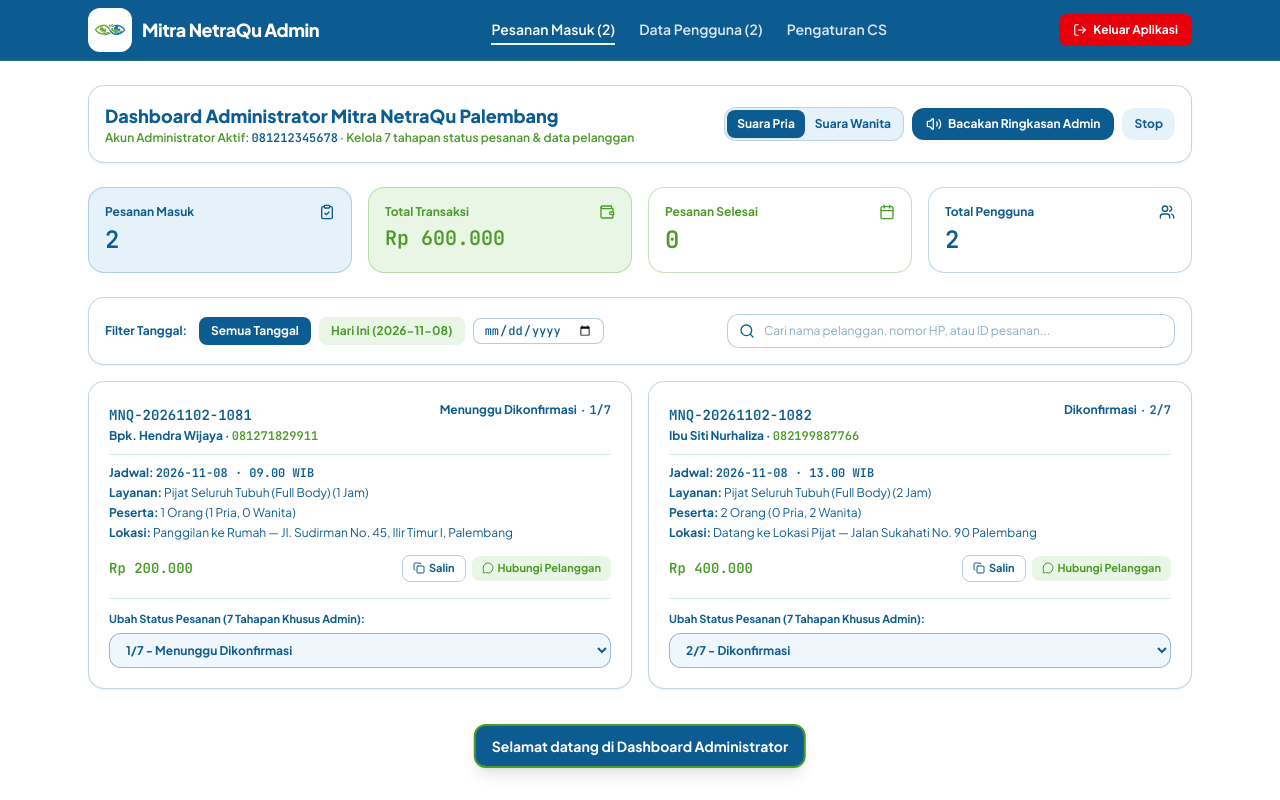
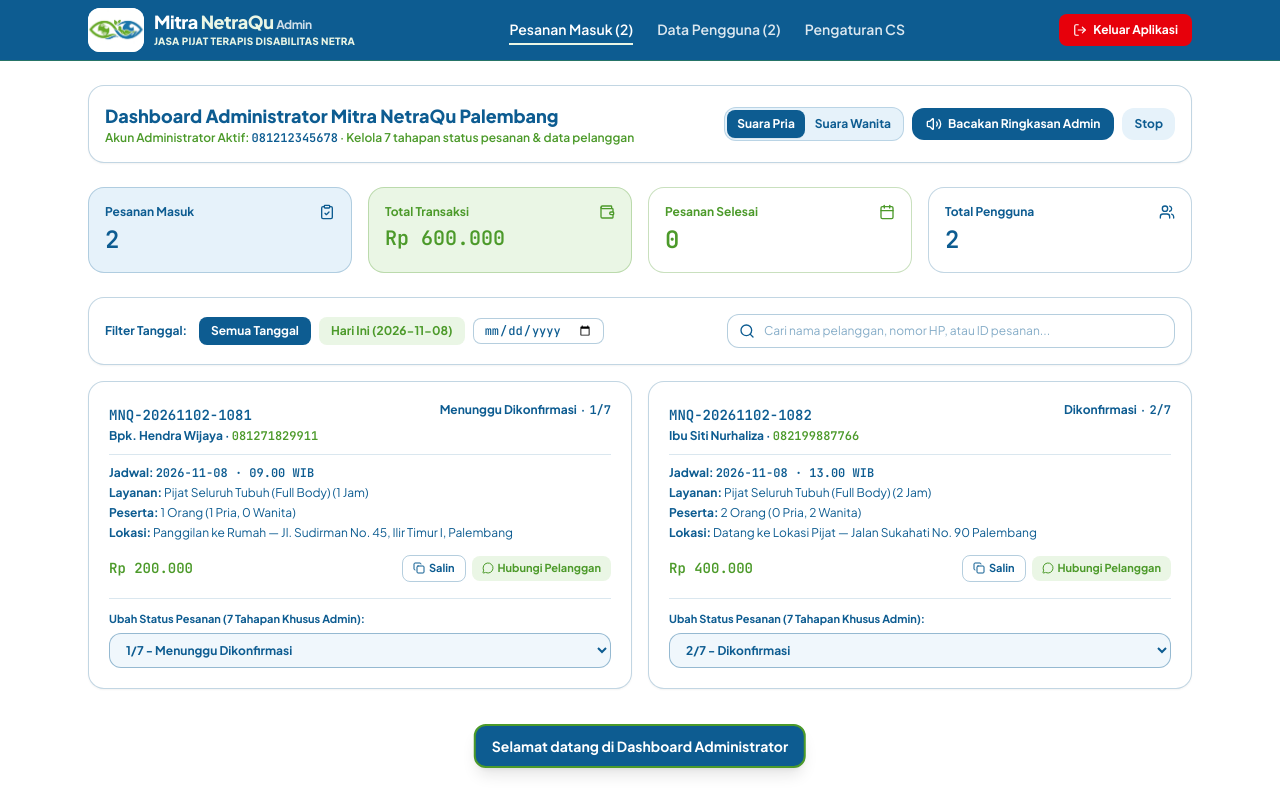
Before and after one commit to molzania/Mitra-NetraQu-Web-App, a React (Vite) app: page / in a window 1280 px wide. Both pictures are taken after a click on the button "Admin Dashboard (081212345678)". Built offline with nearby package versions, Linux system fonts and the light colour scheme.

Commit message:
style: update brand identity and logo UI
Refactor the branding components and UI headers to include a consistent, standardized "JASA PIJAT TERAPIS DISABILITAS NETRA" sub-label and updated logo layout across the application.

```diff
--- a/src/components/AdminScreen.tsx
+++ b/src/components/AdminScreen.tsx
@@ -94,14 +94,24 @@ export function AdminScreen({
       <header className="sticky top-0 z-30 bg-[#0D5C91] text-white border-b border-[#4C9A2A]/40">
         <div className="max-w-6xl mx-auto px-4 sm:px-6 h-15 flex items-center justify-between gap-8">
           {/* Zone 1: Brand Title with Icon Image */}
-          <div className="inline-flex items-center gap-2.5 font-extrabold text-base sm:text-lg tracking-tight whitespace-nowrap shrink-0">
-            <img
-              src={MITRA_ICON_IMAGE}
-              alt="Icon Mitra NetraQu"
-              referrerPolicy="no-referrer"
-              className="w-11 h-11 rounded-xl object-contain object-center bg-white p-1 shrink-0"
-            />
-            <span>Mitra NetraQu Admin</span>
+          <div className="inline-flex items-center gap-2.5 whitespace-nowrap shrink-0">
+            <div className="w-14 h-11 rounded-xl overflow-hidden bg-white shrink-0 flex items-center justify-center">
+              <img
+                src={MITRA_ICON_IMAGE}
+                alt="Logo Mitra NetraQu"
+                referrerPolicy="no-referrer"
+                className="w-full h-full object-cover object-center scale-[1.12]"
+              />
+            </div>
+            <div className="leading-tight">
+              <div className="font-extrabold text-base sm:text-lg tracking-tight leading-none text-white">
+                Mitra <span className="text-[#EAF6E5]">NetraQu</span>{" "}
+                <span className="text-xs font-bold text-white/80">Admin</span>
+              </div>
+              <div className="text-[9px] sm:text-[10px] font-extrabold uppercase tracking-wide text-[#EAF6E5] mt-0.5">
+                JASA PIJAT TERAPIS DISABILITAS NETRA
+              </div>
+            </div>
           </div>
 
           {/* Zone 2: Navigation Links */}
--- a/src/components/AuthScreen.tsx
+++ b/src/components/AuthScreen.tsx
@@ -258,8 +258,8 @@ export function AuthScreen({
           {/* Left Column: Brand Value Proposition & Service Catalog Preview */}
           <div className="lg:col-span-7 flex flex-col justify-between bg-white border border-[#0D5C91]/20 rounded-2xl p-6 sm:p-8 shadow-sm">
             <div className="space-y-5">
-              <div className="text-xs font-bold text-[#4C9A2A] tracking-wide">
-                Layanan Terapis Tuna Netra Bersertifikat · Palembang
+              <div className="text-xs font-extrabold text-[#4C9A2A] tracking-wider uppercase">
+                JASA PIJAT TERAPIS DISABILITAS NETRA · PALEMBANG
               </div>
               <h1 className="text-2xl sm:text-3xl lg:text-4xl font-extrabold text-[#0D5C91] tracking-tight leading-tight">
                 Solusi Kebugaran & Relaksasi Bersama Terapis Profesional
--- a/src/components/BrandMark.tsx
+++ b/src/components/BrandMark.tsx
@@ -7,21 +7,23 @@ export const MITRA_FULL_LOGO_IMAGE =
 
 export function MitraNetraLogo({ className = "" }: { className?: string }) {
   return (
-    <div className={`inline-flex items-center gap-3.5 select-none ${className}`}>
-      <div className="w-16 h-16 sm:w-20 sm:h-20 rounded-2xl overflow-hidden bg-white border-2 border-[#0D5C91]/25 shadow-xs shrink-0 flex items-center justify-center p-1">
+    <div className={`inline-flex items-center gap-3 select-none ${className}`}>
+      <div className="w-20 h-14 sm:w-24 sm:h-16 rounded-2xl overflow-hidden bg-white border-2 border-[#0D5C91]/20 shadow-xs shrink-0 flex items-center justify-center px-1">
         <img
           src={MITRA_ICON_IMAGE}
-          alt="Icon Mitra NetraQu Palembang"
+          alt="Logo Mitra NetraQu"
           referrerPolicy="no-referrer"
-          className="w-full h-full object-contain object-center scale-[1.08] transform-gpu"
+          className="w-full h-full object-cover object-center scale-[1.12] transform-gpu"
         />
       </div>
       <div className="text-left leading-tight">
-        <div className="font-extrabold tracking-tight text-lg sm:text-xl text-[#0D5C91]">
-          Mitra <span className="text-[#4C9A2A]">NetraQu</span>
+        <div className="font-extrabold tracking-tight text-lg sm:text-2xl leading-none">
+          <span className="text-[#0D5C91]">Mitra</span>{" "}
+          <span className="text-[#4C9A2A]">NetraQu</span>
         </div>
-        <div className="text-xs font-semibold text-[#4C9A2A]">
-          Terapis Pijat Tuna Netra Palembang
+        <div className="text-[10px] sm:text-[11px] font-extrabold uppercase tracking-wide text-slate-900 leading-tight mt-1">
+          <div>JASA PIJAT TERAPIS</div>
+          <div>DISABILITAS NETRA</div>
         </div>
       </div>
     </div>
@@ -33,20 +35,22 @@ export function MitraNetraFullLogo({ className = "w-full" }: { className?: strin
     <div
       className={`flex flex-col items-center justify-center mx-auto select-none text-center ${className}`}
     >
-      <div className="w-40 h-28 sm:w-48 sm:h-32 overflow-hidden flex items-center justify-center mx-auto">
+      <div className="w-60 h-24 sm:w-72 sm:h-28 overflow-hidden flex items-center justify-center mx-auto">
         <img
           src={MITRA_FULL_LOGO_IMAGE}
-          alt="Logo Mitra NetraQu - Jasa Pijat Terapis Tuna Netra"
+          alt="Logo Mitra NetraQu - Jasa Pijat Terapis Disabilitas Netra"
           referrerPolicy="no-referrer"
-          className="w-full h-full object-contain object-center scale-[1.2] transform-gpu mx-auto"
+          className="w-full h-full object-cover object-center scale-[1.15] transform-gpu mx-auto"
         />
       </div>
-      <div className="mt-1 leading-tight">
-        <div className="text-xl sm:text-2xl font-extrabold tracking-tight text-[#0D5C91]">
-          MITRA <span className="text-[#4C9A2A]">NETRAQU</span>
+      <div className="mt-1 leading-none">
+        <div className="text-3xl sm:text-4xl font-extrabold tracking-tight">
+          <span className="text-[#0D5C91]">Mitra</span>{" "}
+          <span className="text-[#4C9A2A]">NetraQu</span>
         </div>
-        <div className="text-xs sm:text-sm font-bold text-slate-800 mt-0.5">
-          Jasa Pijat Terapis Tuna Netra
+        <div className="text-sm sm:text-base font-extrabold text-slate-950 uppercase tracking-wide leading-tight mt-2">
+          <div>JASA PIJAT TERAPIS</div>
+          <div>DISABILITAS NETRA</div>
         </div>
       </div>
     </div>
--- a/src/components/CustomerScreen.tsx
+++ b/src/components/CustomerScreen.tsx
@@ -218,17 +218,25 @@ export function CustomerScreen({
           <button
             type="button"
             onClick={() => setCustomerTab(0)}
-            className="inline-flex items-center gap-2.5 text-base sm:text-lg font-extrabold tracking-tight text-[#0D5C91] whitespace-nowrap shrink-0 cursor-pointer"
+            className="inline-flex items-center gap-2.5 text-left whitespace-nowrap shrink-0 cursor-pointer"
           >
-            <img
-              src={MITRA_ICON_IMAGE}
-              alt="Icon Mitra NetraQu"
-              referrerPolicy="no-referrer"
-              className="w-11 h-11 rounded-xl object-contain object-center bg-white border border-[#0D5C91]/25 p-1 shrink-0"
-            />
-            <span>
-              Mitra <span className="text-[#4C9A2A]">NetraQu</span>
-            </span>
+            <div className="w-14 h-11 rounded-xl overflow-hidden bg-white border border-[#0D5C91]/25 shrink-0 flex items-center justify-center">
+              <img
+                src={MITRA_ICON_IMAGE}
+                alt="Logo Mitra NetraQu"
+                referrerPolicy="no-referrer"
+                className="w-full h-full object-cover object-center scale-[1.12]"
+              />
+            </div>
+            <div className="leading-tight">
+              <div className="text-base sm:text-lg font-extrabold tracking-tight leading-none">
+                <span className="text-[#0D5C91]">Mitra</span>{" "}
+                <span className="text-[#4C9A2A]">NetraQu</span>
+              </div>
+              <div className="text-[9px] sm:text-[10px] font-extrabold uppercase tracking-wide text-slate-900 mt-0.5">
+                JASA PIJAT TERAPIS DISABILITAS NETRA
+              </div>
+            </div>
           </button>
 
           {/* Zone 2: Navigation Links (Desktop) */}
```
